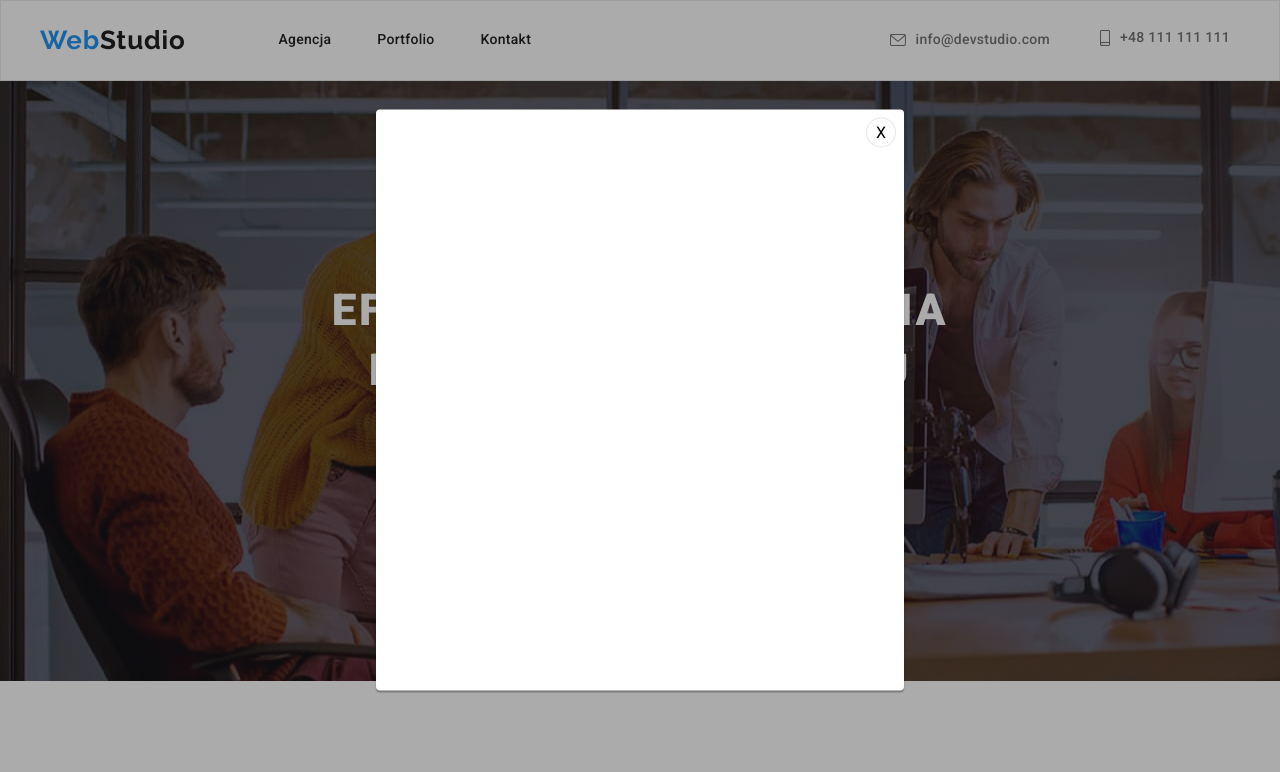
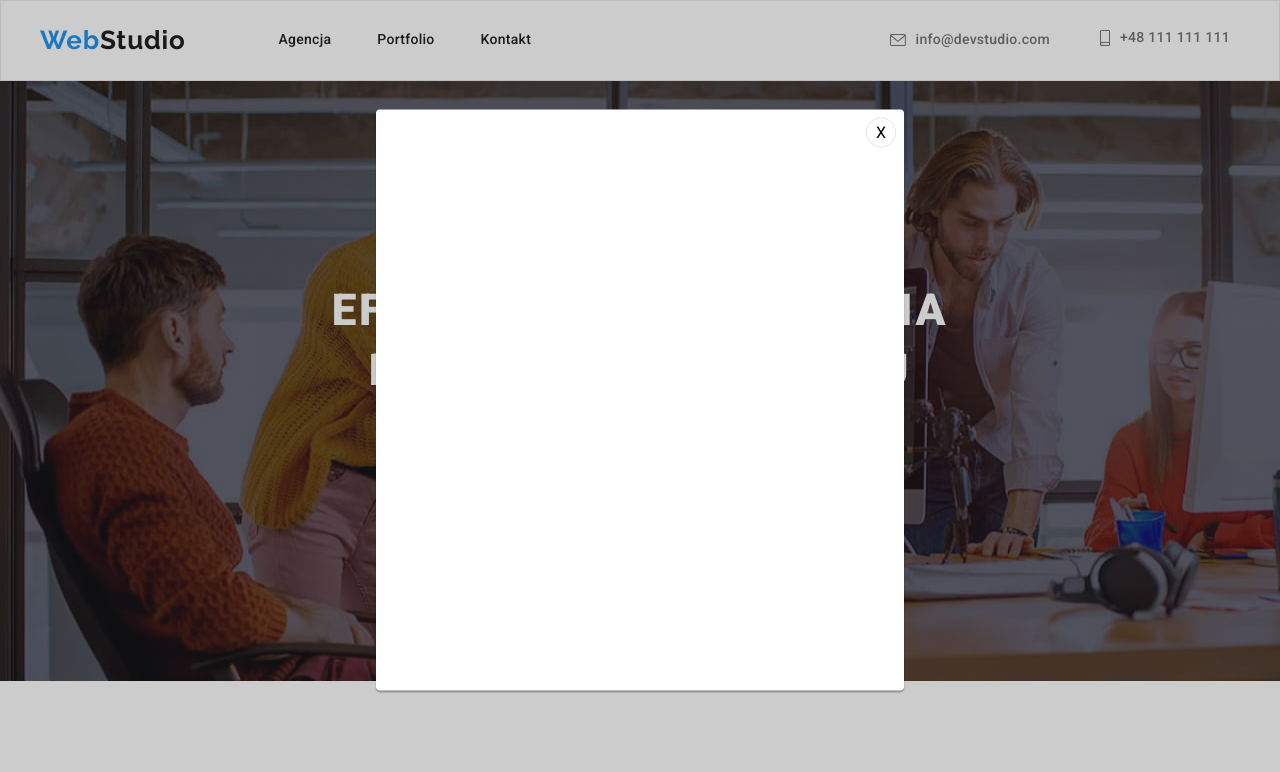
Before and after one commit to Grzybkowa/goit-markup-hw-05, a plain HTML site: page index.html in a window 1280 px wide. Both pictures are taken after a click on the button "ZAMÓW USŁUGE". Shown: the top 772 px of the page. Drawn offline with nearby package versions, Linux system fonts and the light colour scheme.

Commit message:
removed .is-hidden  .backdrop

```diff
--- a/css/styles.css
+++ b/css/styles.css
@@ -606,13 +606,7 @@ body {
   top: 0;
   width: 100%;
   height: 100%;
-  background-color: var(--first-dark);
-  opacity: 0.33;
-  transition-duration: 300ms;
-}
-
-.is-hidden .backdrop {
-  opacity: 0;
+  background-color: rgba(0, 0, 0, 0.2);
 }
 
 .modal {
--- a/index.html
+++ b/index.html
@@ -401,8 +401,7 @@
       </div>
     </footer>
 
-    <div class="is-hidden" data-modal>
-      <div class="backdrop"></div>
+    <div class="backdrop is-hidden" data-modal>
       <div class="modal">
         <button type="button" class="close-btn" data-modal-close>X</button>
       </div>
```
